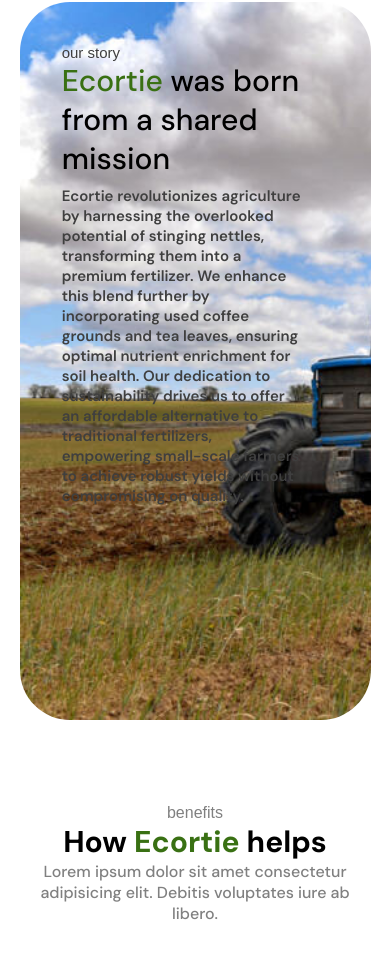
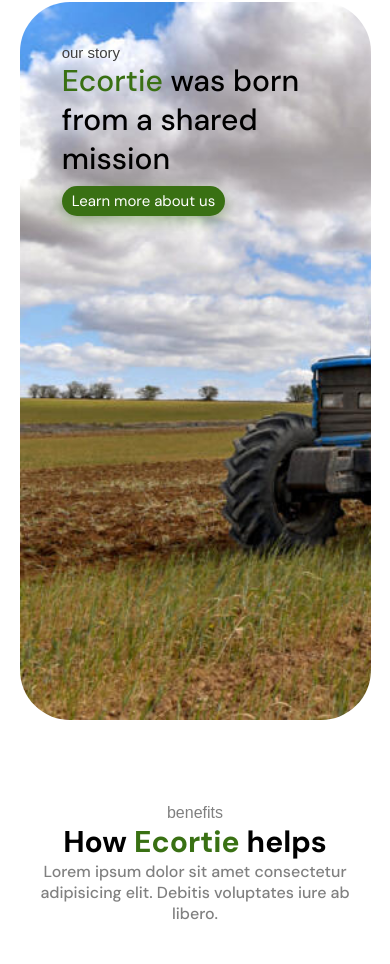
Before and after one commit to elaxolotl/ecortie, a React (Vite) app: page / in a window 390 px wide. Shown: the part 884-1848 px from the top of the page. Built offline with nearby package versions, Linux system fonts and the light colour scheme; a web font is replaced by a local one.

Commit message:
+ button instead of description in intro section

```diff
--- a/src/Home.jsx
+++ b/src/Home.jsx
@@ -87,6 +87,7 @@ function Intro() {
                     </p>
                 </div>
             </div>
+            <button className='green-button'>Learn more about us</button>
         </div>
     )
 }
--- a/src/mediaQueries.css
+++ b/src/mediaQueries.css
@@ -137,13 +137,11 @@
         }
 
         .description {
-            color: rgb(63, 63, 63);
-            font-size: 15px;
+            display: none;
         }
 
-        .second-paragraph {
-            margin-top: 5vh;
-            display: none;
+        button{
+            font-size: 15px;
         }
     }
 
```
